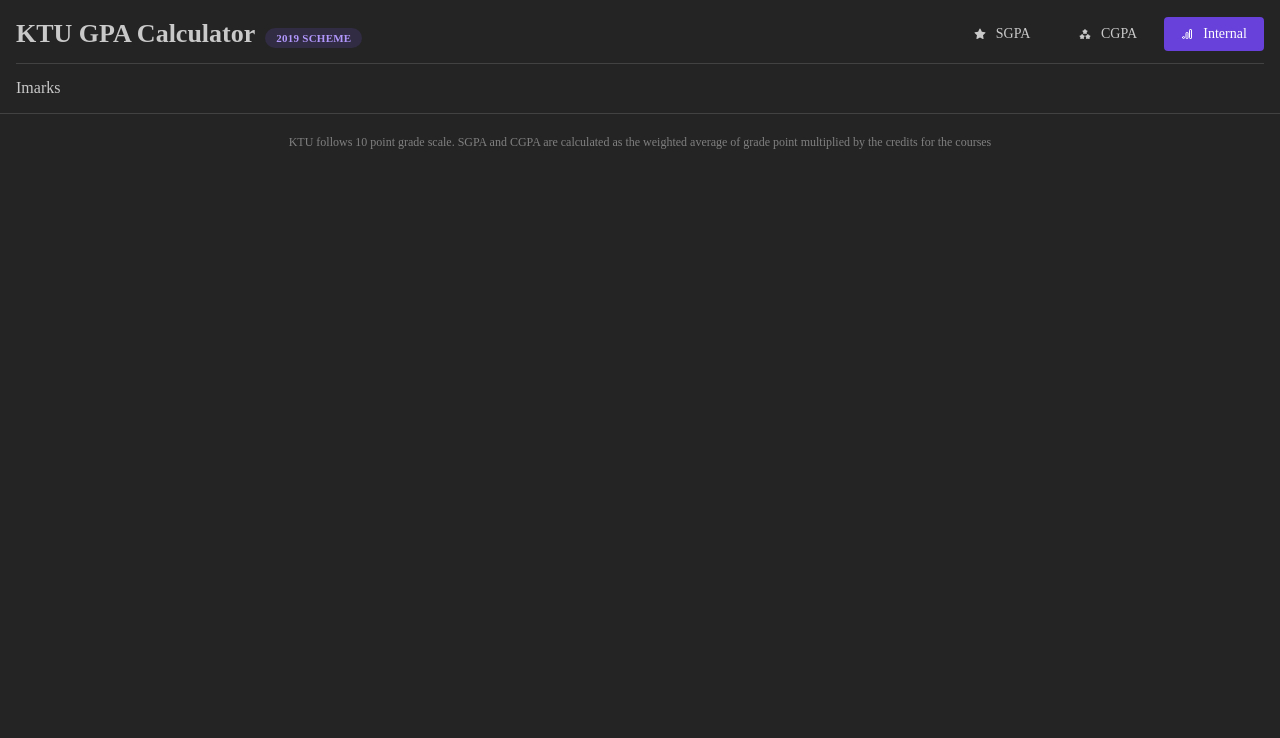
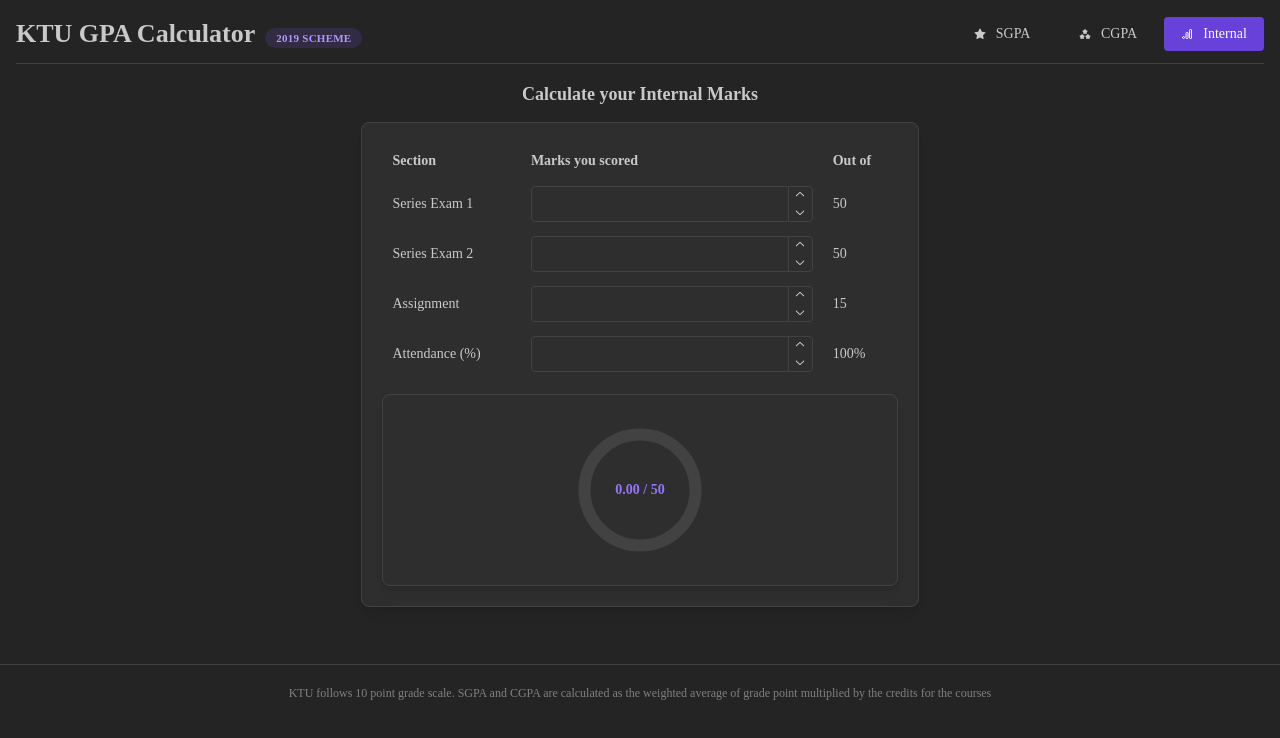
Before and after one commit to muhdfarseen/KTU-GPA-Calc, a React (Vite) app: page / in a window 1280 px wide. Both pictures are taken after a click on the tab "Internal". Shown: the top 738 px of the page. Built offline with nearby package versions, Linux system fonts and the light colour scheme.

Commit message:
feat: IMark page

```diff
--- a/src/Pages/Cgpa.jsx
+++ b/src/Pages/Cgpa.jsx
@@ -1,16 +1,12 @@
 import React, { useState } from 'react';
-import {
-Tabs, rem, Group, Title, Text, Flex, Badge, Avatar, Divider, Button,
-ActionIcon, useMantineColorScheme, useComputedColorScheme, Paper, Card, Table, Select, NumberInput
-} from '@mantine/core';
-import { Sparkline , LineChart ,AreaChart } from '@mantine/charts';
+import { Title, Text, Flex, Button, Paper, Card, Table, NumberInput } from '@mantine/core';
+import { AreaChart } from '@mantine/charts';
 import './Gpa.css'
-
 
 function Cgpa() {
 
   const [semester, setsemester] = useState(Array.from({ length: 8 }, () => ({ sgpa: 0 })));
-  const [Cgpa, setCgpa] = useState(null);
+  const [Cgpa, setCgpa] = useState('0.00');
 
   const handleSGPAChange = (index, value) => {
     const updatedsemester = [...semester];
@@ -35,9 +31,6 @@
     }
   };
 
-
-
-
   return (
     <div>
       <Paper p={5}>
@@ -60,7 +53,7 @@
               {semester.map((semester, index) => (
 
                 <Table.Tr key={index}>
-                                    <Table.Td>{index +1}</Table.Td>
+                  <Table.Td>{index + 1}</Table.Td>
                   <Table.Td>
                     <NumberInput min={0} max={10} value={semester.sgpa} onChange={(value) => handleSGPAChange(index, value)} />
                   </Table.Td>
@@ -78,7 +71,7 @@
           </Card>
 
           <Card shadow="sm" padding="lg" radius="md" withBorder mt={15} className='cardtable'>
-                      {Cgpa !== null && (
+
             <>
               <Text fw={500} variant="gradient" gradient={{ from: 'violet', to: 'grape', deg: 90 }} style={{ fontSize: '120px' }}>
                 {Cgpa}
@@ -95,7 +88,7 @@
                 gridAxis="xy"
               />
             </>
-                      )}
+
           </Card>
 
         </Flex>
--- a/src/Pages/Gpa.jsx
+++ b/src/Pages/Gpa.jsx
@@ -1,16 +1,11 @@
 import React, { useState } from 'react';
-import {
-Tabs, rem, Group, Title, Text, Flex, Badge, Avatar, Divider, Button,
-ActionIcon, useMantineColorScheme, useComputedColorScheme, Paper, Card, Table, Select, NumberInput
-} from '@mantine/core';
-import { Sparkline , AreaChart } from '@mantine/charts';
-
+import { Title, Text, Flex, Button, Paper, Card, Table, Select, NumberInput } from '@mantine/core';
+import { AreaChart } from '@mantine/charts';
 import './Gpa.css'
-
 
 function Gpa() {
 
-    const [sgpa, setSgpa] = useState(null);
+    const [sgpa, setSgpa] = useState('0.00');
     const [subjects, setSubjects] = useState(Array.from({ length: 8 }, () => ({ credit: 0, grade: '' })));
 
     const calculateGpaPoints = (grade) => {
@@ -72,7 +67,7 @@
 
     const sparklineData = subjects.map((subject, index) => ({
         sub: `📔 ${index + 1}`,
-        'Grade Point' : calculateGpaPoints(subject.grade),
+        'Grade Point': calculateGpaPoints(subject.grade),
     }));
 
 
@@ -123,7 +118,7 @@
                     </Card>
 
                     <Card shadow="sm" padding="lg" radius="md" withBorder mt={15} className='cardtable'>
-                        {sgpa !== null && (
+
                         <>
                             <Text fw={500} variant="gradient" gradient={{ from: 'violet', to: 'grape', deg: 90 }} style={{ fontSize: '120px' }}>
                                 {sgpa}
@@ -140,7 +135,7 @@
                                 gridAxis="xy"
                             />
                         </>
-                        )}
+
                     </Card>
 
                 </Flex>
--- a/src/Pages/Imarks.jsx
+++ b/src/Pages/Imarks.jsx
@@ -1,9 +1,93 @@
-import React from 'react'
+import React, { useState } from 'react';
+import { Group, RingProgress, Title, Text, Flex, Paper, Card, Table, NumberInput } from '@mantine/core';
+import './Gpa.css'
 
 function Imarks() {
+  const [seriesExam1, setSeriesExam1] = useState(0);
+  const [seriesExam2, setSeriesExam2] = useState(0);
+  const [assignment, setAssignment] = useState(0);
+  const [attendancePercentage, setAttendancePercentage] = useState(0);
+
+  const calculateInternalMarks = () => {
+    const attendanceMarks = (attendancePercentage / 10);
+
+    const internalMarks = ((seriesExam1 + seriesExam2) / 4) + assignment + attendanceMarks;
+
+    return internalMarks.toFixed(2);
+  }
+
+  const calculateProgressBarValue = () => {
+    const internalMarks = calculateInternalMarks();
+    const progressBarValue = (internalMarks / 50) * 100;
+
+    return progressBarValue.toFixed(2);
+  }
+
   return (
-    <div>Imarks</div>
-  )
+    <div>
+      <Paper p={5}>
+        <Title order={4} ta="center" className='Title'>
+          Calculate your Internal Marks
+        </Title>
+
+        <Flex wrap="wrap" gap="sm" justify="center" align="stretch">
+          <Card shadow="sm" padding="lg" radius="md" withBorder mt={15} className='cardtable' mb={40}>
+            <Table withRowBorders={false}>
+              <Table.Thead>
+                <Table.Tr>
+                  <Table.Th>Section</Table.Th>
+                  <Table.Th>Marks you scored</Table.Th>
+                  <Table.Th>Out of</Table.Th>
+                </Table.Tr>
+              </Table.Thead>
+              <Table.Tr>
+                <Table.Td>Series Exam 1</Table.Td>
+                <Table.Td>
+                  <NumberInput min={0} max={50} onChange={(value) => setSeriesExam1(value)} />
+                </Table.Td>
+                <Table.Td>50</Table.Td>
+              </Table.Tr>
+              <Table.Tr>
+                <Table.Td>Series Exam 2</Table.Td>
+                <Table.Td>
+                  <NumberInput min={0} max={50} onChange={(value) => setSeriesExam2(value)} />
+                </Table.Td>
+                <Table.Td>50</Table.Td>
+              </Table.Tr>
+              <Table.Tr>
+                <Table.Td>Assignment</Table.Td>
+                <Table.Td>
+                  <NumberInput min={0} max={15} onChange={(value) => setAssignment(value)} />
+                </Table.Td>
+                <Table.Td>15</Table.Td>
+              </Table.Tr>
+              <Table.Tr>
+                <Table.Td>Attendance (%)</Table.Td>
+                <Table.Td>
+                  <NumberInput min={0} max={100} onChange={(value) => setAttendancePercentage(value)} />
+                </Table.Td>
+                <Table.Td>100%</Table.Td>
+              </Table.Tr>
+            </Table>
+
+            <Card shadow="sm" padding="lg" radius="md" withBorder mt={15}>
+              <Group justify="center">
+                <RingProgress
+                  size={150}
+                  sections={[{ value: calculateProgressBarValue(), color: 'violet' }]}
+                  label={
+                    <Text c="violet" fw={700} ta="center" size="sm">
+                      {calculateInternalMarks()} / 50
+                    </Text>
+                  }
+                />
+              </Group>
+            </Card>
+          </Card>
+        </Flex>
+      </Paper>
+    </div>
+  );
 }
 
-export default Imarks
+export default Imarks;
```
Lines whose indentation alone changed are shown as unchanged.
